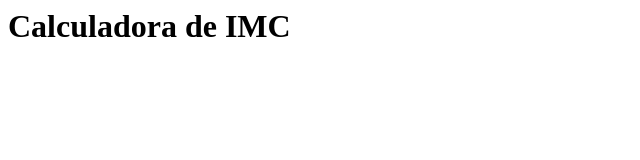
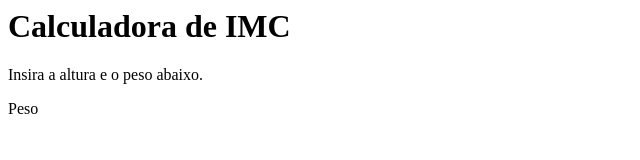
Before and after one commit to douglasalvesnunes/repo-aulaGerenciadeConfig, a plain HTML site: page index.html in a window 1280 px wide. Shown: the whole page, without its empty margins (0-640 px from the left). Drawn offline with Linux system fonts and the light colour scheme.

Commit message:
Adicionado o <p>

```diff
--- a/index.html
+++ b/index.html
@@ -6,6 +6,8 @@
 </head>
 <body>
     <h1>Calculadora de IMC</h1>
+    <p>Insira a altura e o peso abaixo.</p>
+    <p>Peso</p>
 
 </body>
 </html>
```
